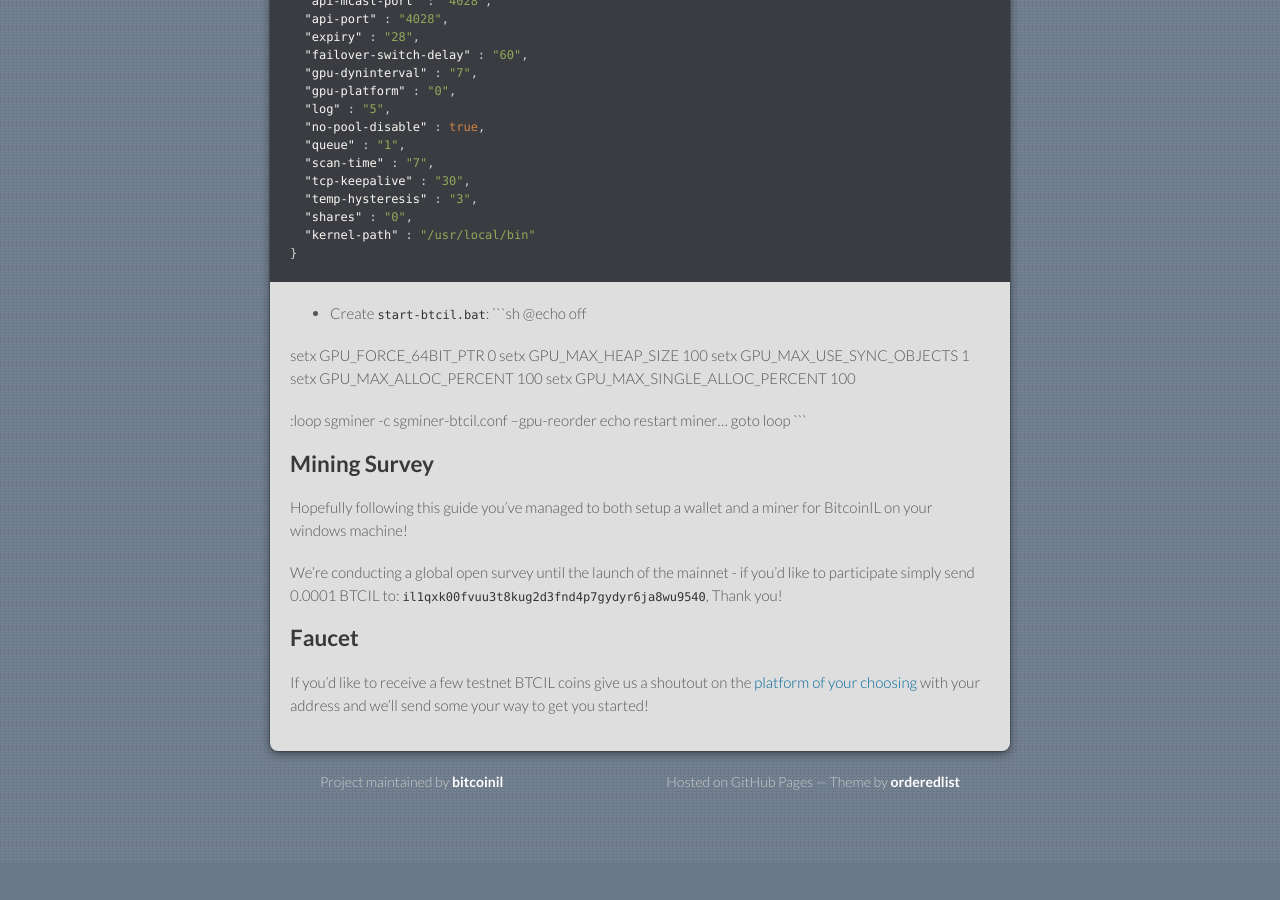
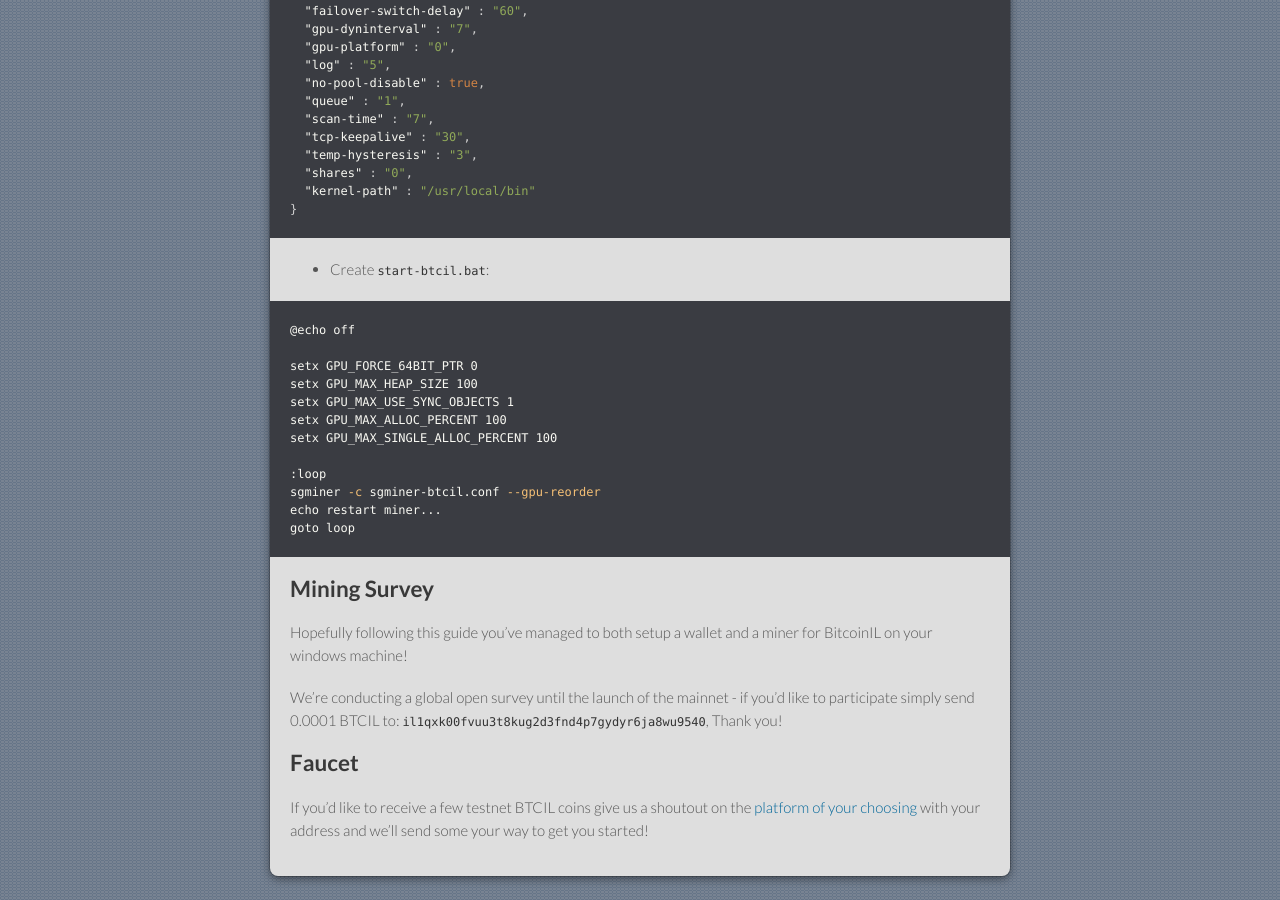
Before and after one commit to bitcoinil/guides, a Jekyll site: the page built from docs/install/guides/windows.md, in a window 1280 px wide and 900 px high, scrolled down 11734 px. Built offline with Jekyll 4.4.1, drawn with Linux system fonts in a browser that asks for light colours; our own code applies the rules of GitHub Pages for plain Markdown files; before the commit the page ends 12596 px from its top, so only the background shows below that; part of the change alters nothing that is shown.

Commit message:
minor fix

````diff
--- a/docs/install/guides/windows.md
+++ b/docs/install/guides/windows.md
@@ -73,8 +73,7 @@ If you've installed BitcoinIL without changing any of the default settings, such
 
 We'll need a `Legacy` address for our miner to be able to send us the block rewards, to do that we'll create a new address and make sure the `Generate native segwit (Bech32) address is **Unchecked**:
 
-> REPLACE:
-> ![Wallet Legacy Address in Console](https://github.com/bitcoinil/guides/raw/main/assets/images/windows/wallet/wallet-legacy-address.png)
+![Wallet Legacy Address in Console](https://github.com/bitcoinil/guides/raw/main/assets/images/windows/wallet/wallet-legacy-address.png)
 
 The wallet will generate a new legacy address which you can copy and use with miners and other legacy-address-requiring software.
 
@@ -262,6 +261,7 @@ geekminer.exe --algo=x17 -o stratum+tcp://btcilpool.com:8228 --segwit -p talisaw
 }
 ```
 - Create `start-btcil.bat`:
+
 ```sh
 @echo off
 
````
